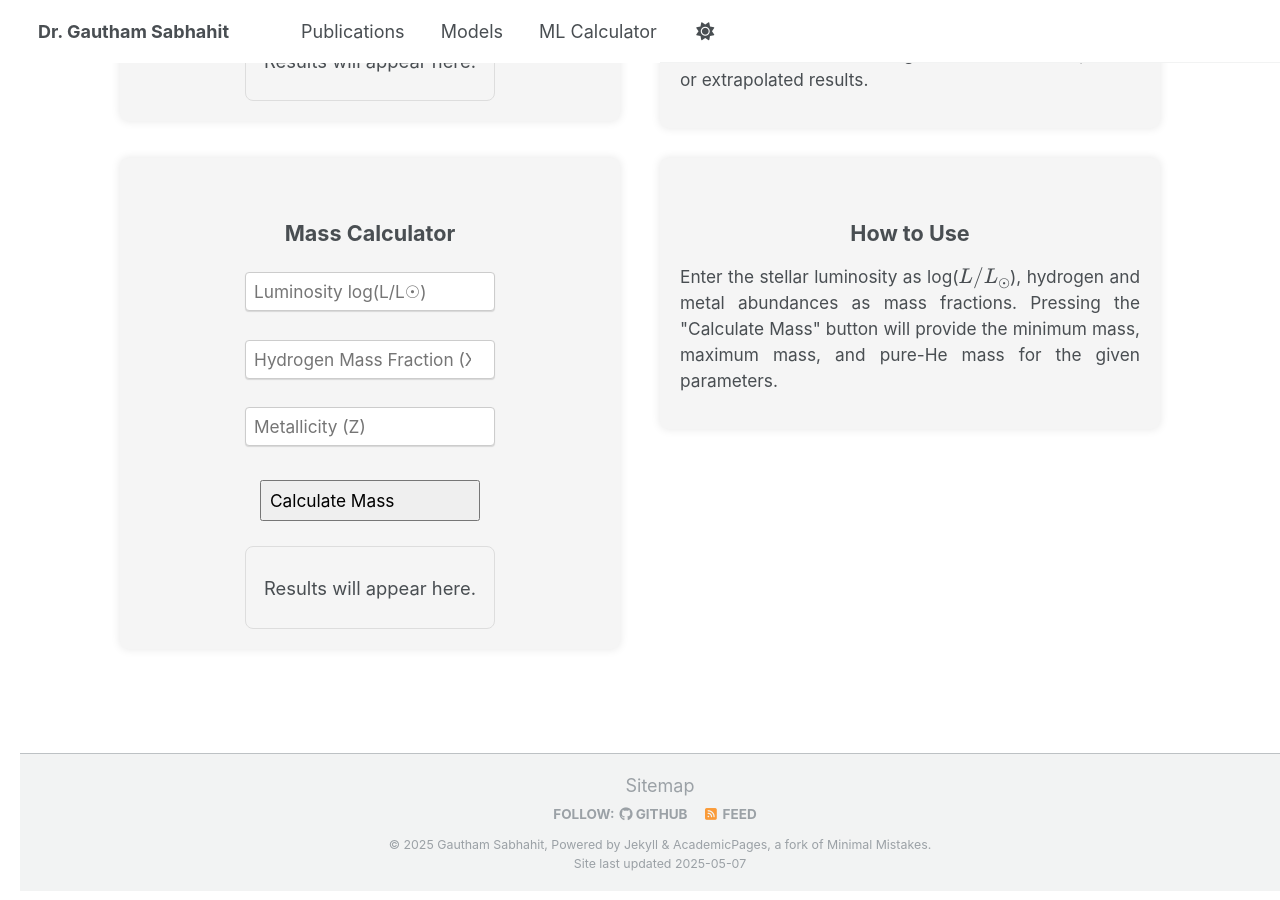
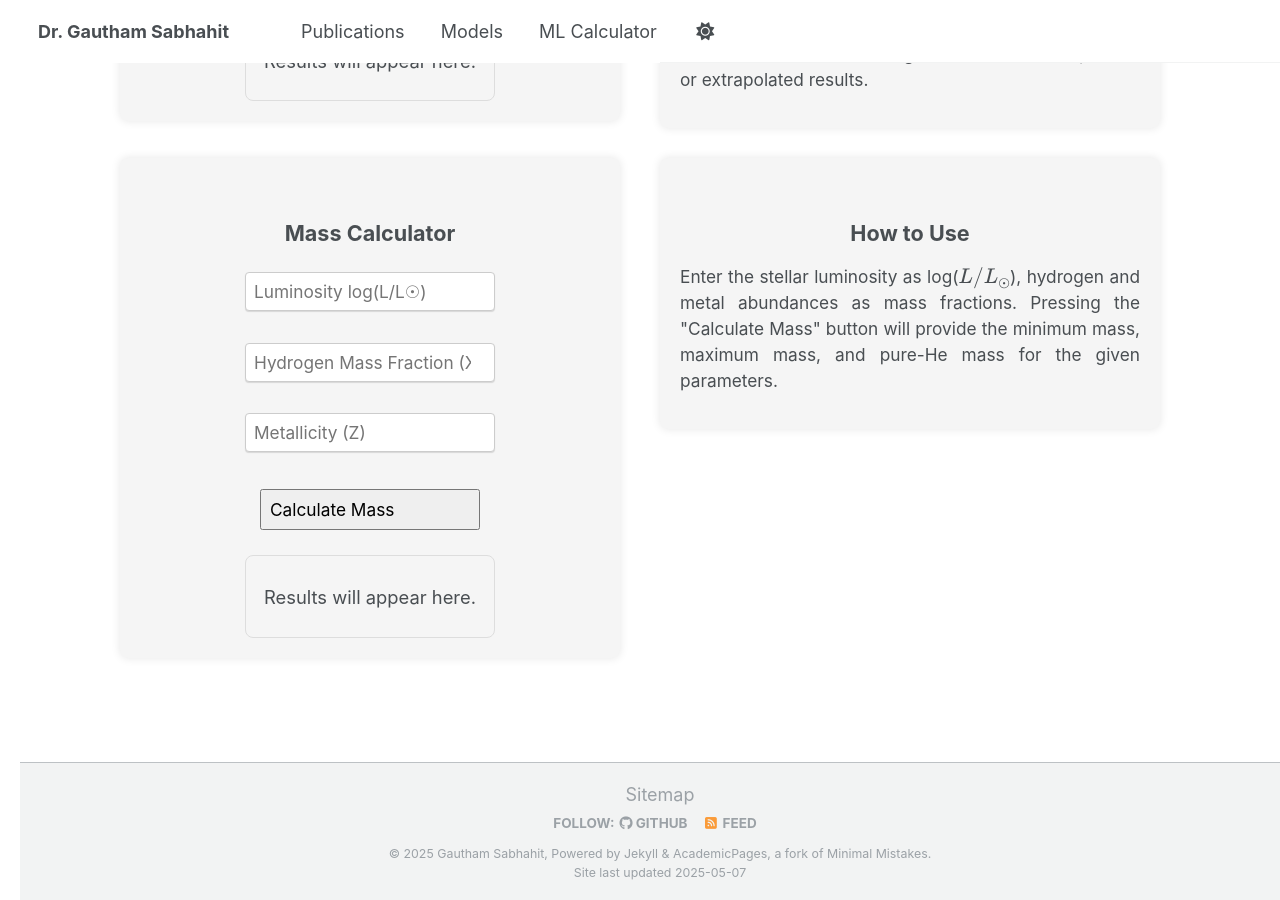
Before and after one commit to Mdot-com/mdot.com, a Jekyll site: the page built from ml-calculator.md, in a window 1280 px wide and 900 px high, scrolled down 1820 px. Built offline with Jekyll 4.4.1, drawn with Linux system fonts in a browser that asks for light colours.

Commit message:
Update ml-calculator.md

```diff
--- a/ml-calculator.md
+++ b/ml-calculator.md
@@ -108,7 +108,7 @@ title: Mass-Luminosity Calculator
   <div style="width: 500px; background-color: #f5f5f5; padding: 20px; border-radius: 8px; box-shadow: 0 0 10px rgba(0,0,0,0.1); display: flex; justify-content: center; align-items: center; box-sizing: border-box;">
     <div style="display: flex; flex-direction: column; align-items: center;">
       <h2 style="text-align: center; margin-bottom: 20px; font-size: 1em;">Mass Calculator</h2>
-      <form id="mass-form" style="display: flex; flex-direction: column; align-items: center; gap: 15px;">
+      <form id="mass-form" style="display: flex; flex-direction: column; align-items: center; gap: 18px;">
         <input type="number" id="l" step="any" required placeholder="Luminosity log(L/L☉)" style="width: 250px; padding: 8px; font-size: 0.8em;">
         <input type="number" id="x_mass" step="any" required placeholder="Hydrogen Mass Fraction (X)" style="width: 250px; padding: 8px; font-size: 0.8em;">
         <input type="number" id="z_mass" step="any" required placeholder="Metallicity (Z)" style="width: 250px; padding: 8px; font-size: 0.8em;">
```
